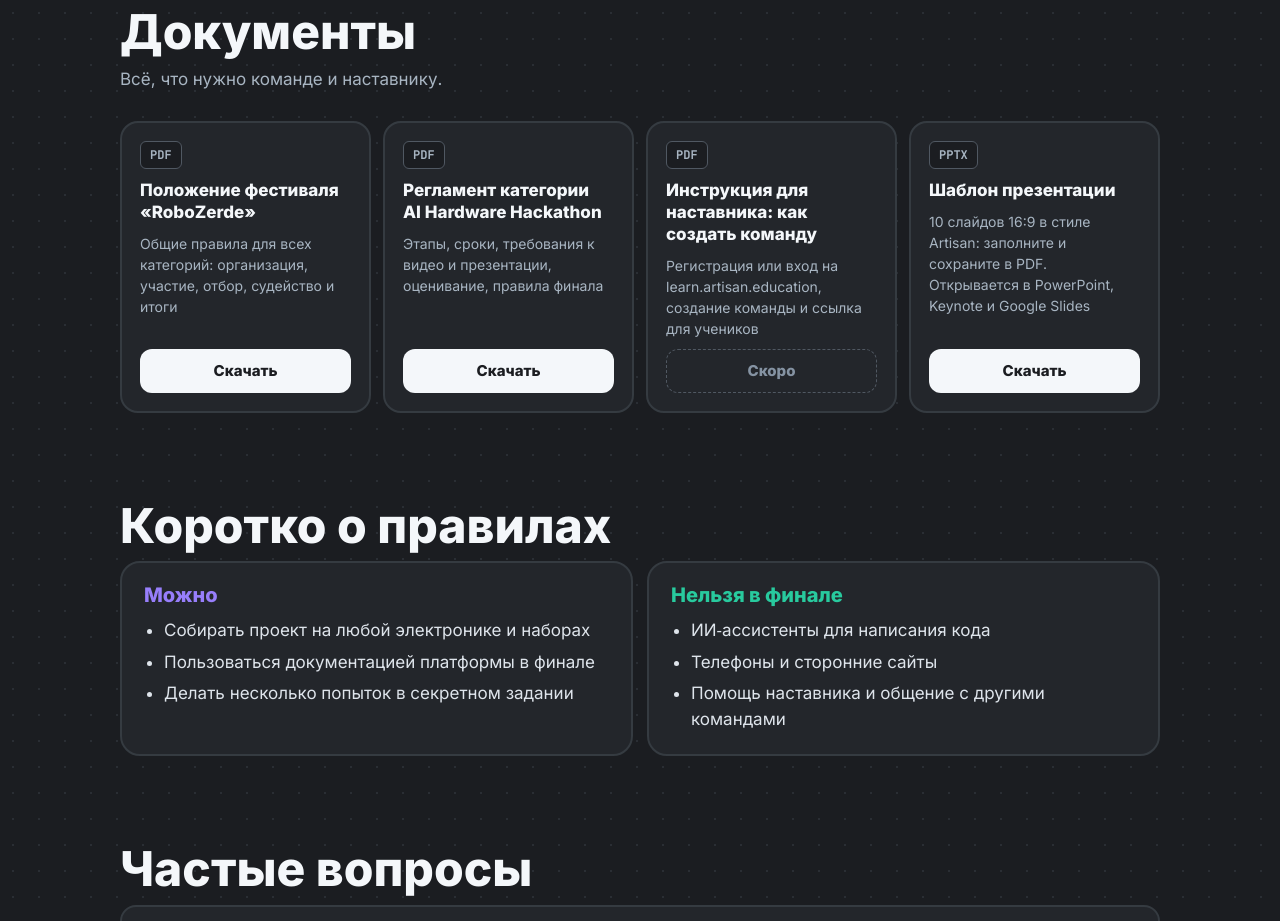
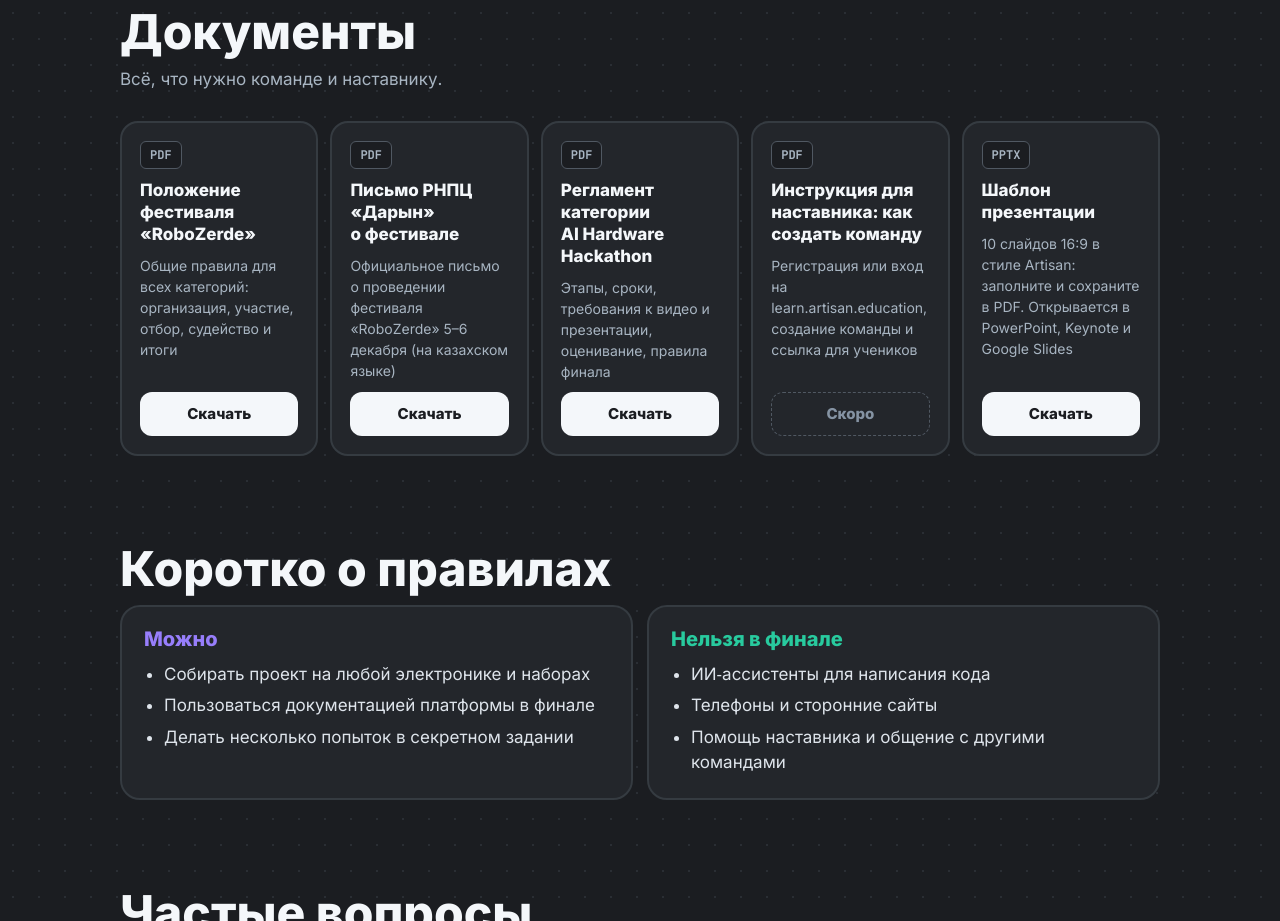
Before and after one commit to muslimipro/robozerde, a plain HTML site: page index.html in a window 1280 px wide. Shown: the part 6760-7681 px from the top of the page. Drawn offline with Linux system fonts and the light colour scheme.

Commit message:
Письмо РНПЦ «Дарын» о фестивале в «Документах»
Co-Authored-By: Claude Opus 5.5 <noreply@anthropic.com>

```diff
--- a/index.html
+++ b/index.html
@@ -913,6 +913,8 @@ a:focus-visible,button:focus-visible,summary:focus-visible,input:focus-visible{o
   var DOCS = [
     {title:'Положение фестиваля «RoboZerde»', desc:'Общие правила для всех категорий: организация, участие, отбор, судейство и итоги', fmt:'PDF', url:'files/robo-zerde-2026-polozhenie.pdf', download:true,
       kk:{title:'«RoboZerde» фестивалінің ережесі', desc:'Барлық санатқа ортақ ережелер: ұйымдастыру, қатысу, іріктеу, төрелік және қорытынды', url:'files/robo-zerde-2026-polozhenie-kk.pdf'}},
+    {title:'Письмо РНПЦ «Дарын» о фестивале', desc:'Официальное письмо о проведении фестиваля «RoboZerde» 5–6 декабря (на казахском языке)', fmt:'PDF', url:'files/robo-zerde-2026-pismo-daryn.pdf', download:true,
+      kk:{title:'«Дарын» РҒПО-ның фестиваль туралы хаты', desc:'5–6 желтоқсанда өтетін «RoboZerde» фестивалі туралы ресми хат'}},
     {title:'Регламент категории AI Hardware Hackathon', desc:'Этапы, сроки, требования к видео и презентации, оценивание, правила финала', fmt:'PDF', url:'files/robo-zerde-2026-ai-hardware-reglament.pdf', download:true,
       kk:{title:'AI Hardware Hackathon санатының регламенті', desc:'Кезеңдер, мерзімдер, видео мен презентацияға қойылатын талаптар, бағалау, финал ережелері', url:'files/robo-zerde-2026-ai-hardware-reglament-kk.pdf'}},
     {title:'Инструкция для наставника: как создать команду', desc:'Регистрация или вход на learn.artisan.education, создание команды и ссылка для учеников', fmt:'PDF', url:'',
```
Also changed, not shown: 1 other file.
